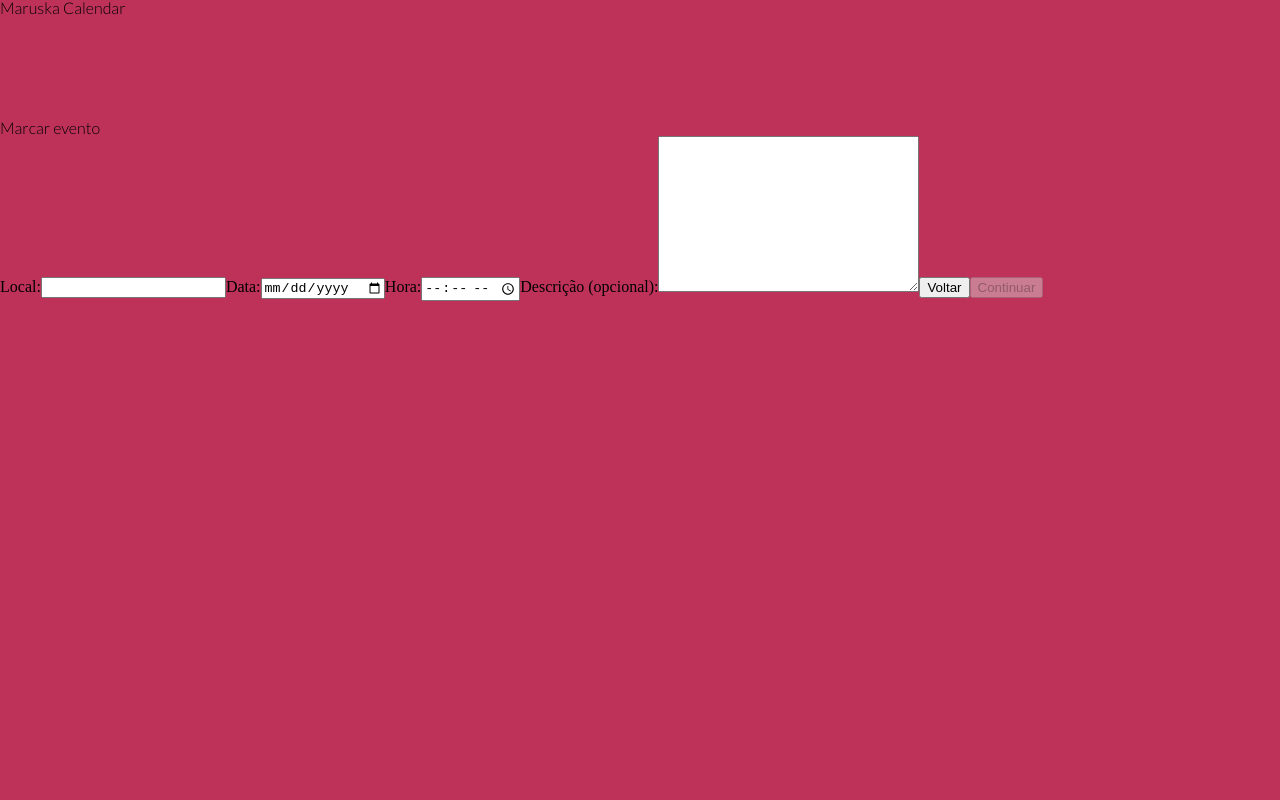
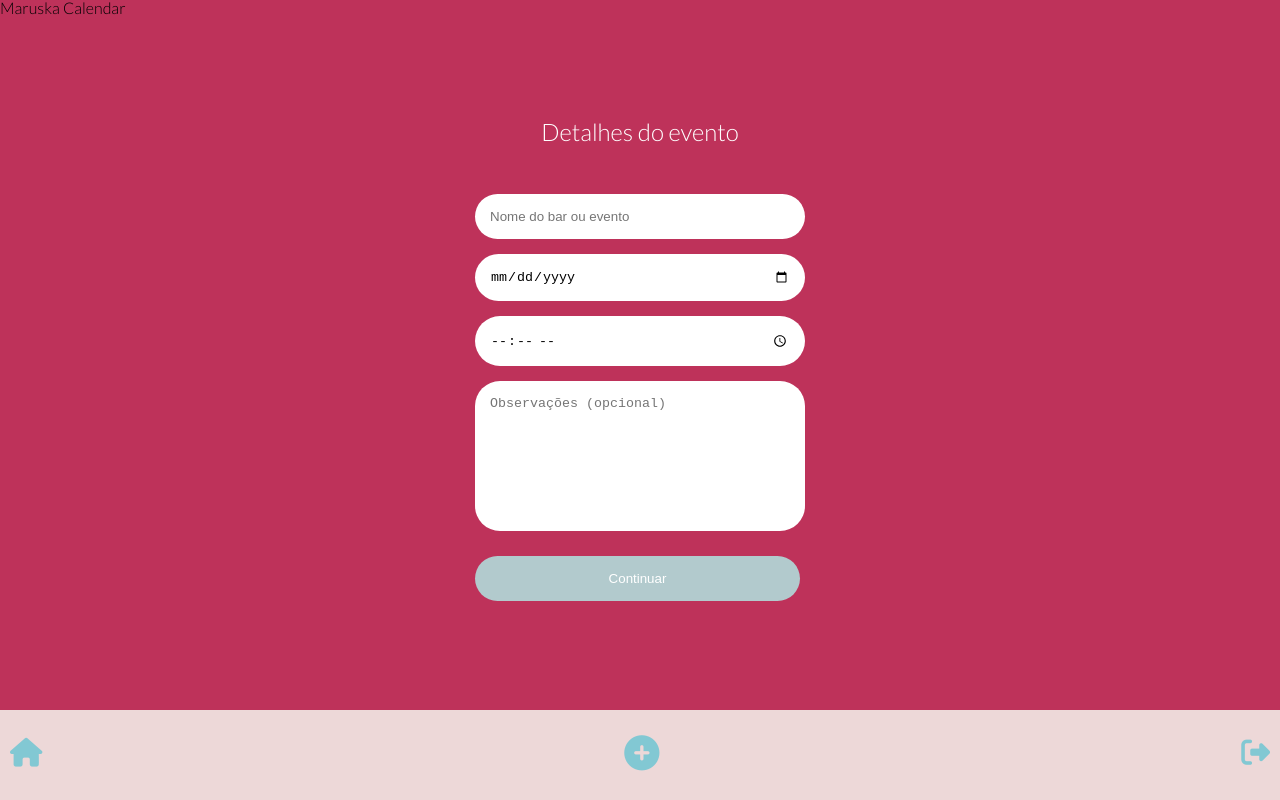
Before and after one commit to lucasrodrigges/maruska-calendar, a React (Create React App) app: page /novo-show in a window 1280 px wide. Built offline with nearby package versions, Linux system fonts and the light colour scheme; no server answers.

Commit message:
adding bandform css

```diff
--- a/src/components/EventReview.jsx
+++ b/src/components/EventReview.jsx
@@ -4,6 +4,7 @@ import { useNavigate } from 'react-router-dom';
 import convertDateAndTime from '../helpers/convertDateAndTime';
 import { db } from '../services/firebase';
 import { EventContext } from '../context/EventProvider';
+import '../style/Calendar.css';
 
 export default function EventReview() {
   const { event, members } = useContext(EventContext);
@@ -21,17 +22,31 @@ export default function EventReview() {
   }
 
   return (
-    <div>
-      <h3>{event.location}</h3>
-      <p>{convertDateAndTime(event.date, event.time)}</p>
-      <ul>
-        Banda:
+    <div className="event-review">
+      <h3 className="event-title">{event.location}</h3>
+      <p className="event-items">{convertDateAndTime(event.date, event.time)}</p>
+      <p className="event-items">Banda:</p>
+      <ul className="ul-band">
         {members.map(({ name }) => (
-          <li key={name}>{name}</li>
+          <li className="ul-item" key={name}>{name}</li>
         ))}
       </ul>
-      <button type="button" onClick={() => navigate(-1)}>Editar</button>
-      <button type="button" onClick={handleConfirm}>Confirmar</button>
+      <div className="event-review-buttons">
+        <button
+          className="button-3"
+          type="button"
+          onClick={() => navigate(-1)}
+        >
+          Editar
+        </button>
+        <button
+          className="button-3"
+          type="button"
+          onClick={handleConfirm}
+        >
+          Confirmar
+        </button>
+      </div>
     </div>
   );
 }
--- a/src/components/Footer.jsx
+++ b/src/components/Footer.jsx
@@ -45,7 +45,7 @@ export default function Footer() {
           <i className="fa-solid fa-house icons footer-icons" />
         </Link>
         <button
-          className="plus-footer-button fa-solid fa-circle-plus icons plus-button footer-icons footer-icons"
+          className="plus-footer-button fa-solid fa-circle-plus icons plus-button footer-icons"
           type="button"
           onClick={() => setShowActions(!showActions)}
         >
--- a/src/pages/BandForm.jsx
+++ b/src/pages/BandForm.jsx
@@ -9,6 +9,9 @@ import { app, db } from '../services/firebase';
 import Header from '../components/Header';
 import EventReview from '../components/EventReview';
 import { EventContext } from '../context/EventProvider';
+// import '../style/App.css';
+import '../style/BandForm.css';
+import Footer from '../components/Footer';
 
 export default function BandForm() {
   const {
@@ -82,9 +85,15 @@ export default function BandForm() {
       return (<span>Você ainda não selecionou nenhum músico...</span>);
     }
     const musicianList = array.map(({ name, instrument }) => (
-      <div key={name}>
+      <div className="musicians-list" key={name}>
         <span>{`${name} (${instrument})`}</span>
-        <button type="button" onClick={() => deleteMusician(name)}>Excluir</button>
+        <button
+          className="fa-solid fa-circle-minus del-button"
+          type="button"
+          onClick={() => deleteMusician(name)}
+        >
+          <i />
+        </button>
       </div>
     ));
     return musicianList;
@@ -100,26 +109,42 @@ export default function BandForm() {
   return (
     <div>
       <Header />
-      <h2>Adicione Músicos</h2>
-      <form action="" onSubmit={() => setReview(true)}>
+      <div className="band-form-container">
+        <h2 className="band-form-title">Adicionar integrantes</h2>
+        <form className="band-form" action="" onSubmit={() => setReview(true)}>
+          <select
+            className="input-1"
+            name="musician"
+            onChange={handleChange}
+          >
+            <option value="">Selecione</option>
+            {createSelects()}
+          </select>
+          <button
+            className="button-1"
+            type="submit"
+            onClick={addMusician}
+          >
+            Adicionar
+          </button>
+          {errorMessage && (
+          <p className="error-message">{errorMessage}</p>
+          )}
+        </form>
         <div>
-          <label htmlFor="musician">
-            Músico
-            <select name="musician" onChange={handleChange}>
-              <option value="">Selecione</option>
-              {createSelects()}
-            </select>
-            <button type="submit" onClick={addMusician}>Adicionar Músico</button>
-          </label>
-          {errorMessage && <p>{errorMessage}</p>}
+          {createMusicianList(members)}
         </div>
-      </form>
-      <div>
-        {createMusicianList(members)}
+        <button
+          className="button-1"
+          type="button"
+          disabled={errorMessage}
+          onClick={() => setReview(true)}
+        >
+          Revisar
+        </button>
+        {showReview && <EventReview members={members} cloneMusicians={cloneMusicians} />}
       </div>
-      <button type="button" disabled={errorMessage} onClick={() => setReview(true)}>Revisar</button>
-      <button type="button" onClick={() => navigate('/novo-musico')}>Cadastrar um novo músico</button>
-      {showReview && <EventReview members={members} cloneMusicians={cloneMusicians} />}
+      <Footer />
     </div>
   );
 }
--- a/src/pages/EventRegister.jsx
+++ b/src/pages/EventRegister.jsx
@@ -1,10 +1,12 @@
 import { getAuth, onAuthStateChanged } from 'firebase/auth';
 import React, { useEffect, useState, useContext } from 'react';
 import { useNavigate } from 'react-router-dom';
+import Footer from '../components/Footer';
 import Header from '../components/Header';
 import { EventContext } from '../context/EventProvider';
 import { app } from '../services/firebase';
 import { getFromLS } from '../services/localStorage';
+import '../style/EventRegister.css';
 
 export default function EventRegister() {
   const {
@@ -42,27 +44,55 @@ export default function EventRegister() {
   return (
     <div>
       <Header />
-      <h2>Marcar evento</h2>
-      <form action="form" onSubmit={() => navigate('/banda')}>
-        <label htmlFor="eventLocation">
-          Local:
-          <input name="location" id="eventLocation" type="text" onChange={handleChange} />
-        </label>
-        <label htmlFor="eventDate">
-          Data:
-          <input type="date" name="date" id="eventDate" onChange={handleChange} />
-        </label>
-        <label htmlFor="eventTime">
-          Hora:
-          <input type="time" name="time" id="eventTime" onChange={handleChange} />
-        </label>
-        <label htmlFor="description">
-          Descrição (opcional):
-          <textarea name="description" id="description" cols="30" rows="10" onChange={handleChange} />
-        </label>
-        <button type="button" onClick={() => navigate(-1)}>Voltar</button>
-        <button type="submit" disabled={isDisabled}>Continuar</button>
-      </form>
+      <div className="event-register-container">
+        <h2 className="event-register-title">Detalhes do evento</h2>
+        <form
+          className="event-form"
+          action="form"
+          onSubmit={() => navigate('/banda')}
+        >
+          <input
+            className="input-1"
+            name="location"
+            id="eventLocation"
+            type="text"
+            placeholder="Nome do bar ou evento"
+            onChange={handleChange}
+          />
+          <input
+            className="input-1"
+            type="date"
+            name="date"
+            id="eventDate"
+            onChange={handleChange}
+          />
+          <input
+            className="input-1"
+            type="time"
+            name="time"
+            id="eventTime"
+            onChange={handleChange}
+          />
+          <textarea
+            className="text-area-1"
+            name="description"
+            id="description"
+            cols="30"
+            rows="8"
+            placeholder="Observações (opcional)"
+            onChange={handleChange}
+          />
+          <button
+            className="button-1"
+            type="submit"
+            disabled={isDisabled}
+          >
+            Continuar
+
+          </button>
+        </form>
+      </div>
+      <Footer />
     </div>
   );
 }
--- a/src/style/App.css
+++ b/src/style/App.css
@@ -5,16 +5,6 @@ body {
   margin: 0;
   padding: 0;
   height: 100%;
-}
-
-#wrapper {
-  min-height: 100%;
-  position: relative;
-}
-
-div.body-content {
-  /** Altura do rodapé tem que ser igual a isso aqui e vice-versa **/
-  padding-bottom: 100px;
 }
 
 footer {
@@ -58,6 +48,19 @@ a {
   margin-top: 25px;
 }
 
+.text-area-1 {
+  width: 300px;
+  border: none;
+  border-radius: 25px;
+  padding: 15px;
+  margin-bottom: 15px;
+  resize: none;
+}
+
+.text-area-1:focus {
+  outline: rgb(130 200 211) 2px solid;
+}
+
 .button-1 {
   /* width: 100%; */
   width: 325px;
@@ -65,6 +68,17 @@ a {
   border-radius: 25px;
   padding: 15px;
   background-color: rgb(130 200 211);
+  color: white;
+  margin: 10px 0;
+}
+
+.button-1:disabled {
+  /* width: 100%; */
+  width: 325px;
+  border: none;
+  border-radius: 25px;
+  padding: 15px;
+  background-color: rgb(178, 202, 205);
   color: white;
   margin: 10px 0;
 }
@@ -83,3 +97,21 @@ a {
   margin: 10px 0;
   font-size: 1em;
 }
+
+.button-3 {
+  width: 125px;
+  border: none;
+  border-radius: 25px;
+  padding: 15px;
+  background-color: rgb(130 200 211);
+  color: white;
+  margin: 10px 0;
+  font-size: 1em;
+}
+
+
+.error-message {
+  margin: 15px 0;
+  width: 320px;
+  color: white;
+}
--- /dev/null
+++ b/src/style/BandForm.css
@@ -0,0 +1,76 @@
+.band-form-container {
+  display: flex;
+  flex-direction: column;
+  align-items: center
+}
+
+.band-form-container span {
+  /* margin: 15px 0; */
+  /* width: 320px; */
+  color: white;
+  /* padding-bottom: 20px; */
+}
+
+.band-form-title {
+  color: white;
+  margin-bottom: 50px;
+  font-size: 1.5em;
+}
+
+.band-form {
+  display: flex;
+  flex-direction: column;
+  align-items: center;
+}
+
+.musicians-list {
+  margin: 15px 0;
+  width: 300px;
+  display: flex;
+  align-items: center;
+  justify-content: space-between;
+}
+
+.del-button {
+  color: white;
+  font-size: 1.3em;
+  border: none;
+  outline: none;
+  background-color: rgb(190 50 90);
+}
+
+.event-review {
+  margin-top: 20px;
+  height: 220px;
+  width: 320px;
+  padding: 15px;
+  border-radius: 25px;
+  margin-bottom: 50px;
+  background-color: rgb(237, 216, 216);
+  box-shadow: -2px 2px 20px;
+  display: flex;
+  flex-direction: column;
+}
+
+
+.event-title {
+  text-align: center;
+  font-size: 1.5em;
+  margin-bottom: 20px;
+}
+
+.event-items {
+  font-size: 1.2em;
+  margin-bottom: 10px;
+}
+
+.ul-band {
+  list-style: inside;
+  font-size: 1em;
+  /* font-weight: 100; */
+}
+
+.event-review-buttons {
+  display: flex;
+  justify-content: space-evenly;
+}
--- /dev/null
+++ b/src/style/EventRegister.css
@@ -0,0 +1,16 @@
+.event-register-container {
+  display: flex;
+  flex-direction: column;
+  align-items: center
+}
+
+.event-form {
+  display: flex;
+  flex-direction: column;
+}
+
+.event-register-title {
+  color: white;
+  margin-bottom: 50px;
+  font-size: 1.5em;
+}
--- a/src/style/Login.css
+++ b/src/style/Login.css
@@ -12,9 +12,3 @@
   width: 200px;
   padding-bottom: 40px;
 }
-
-.login-error {
-  margin: 15px 0;
-  width: 320px;
-  color: white;
-}
```
Also changed, not shown: public/yamaha-sac.jpeg (deleted).
